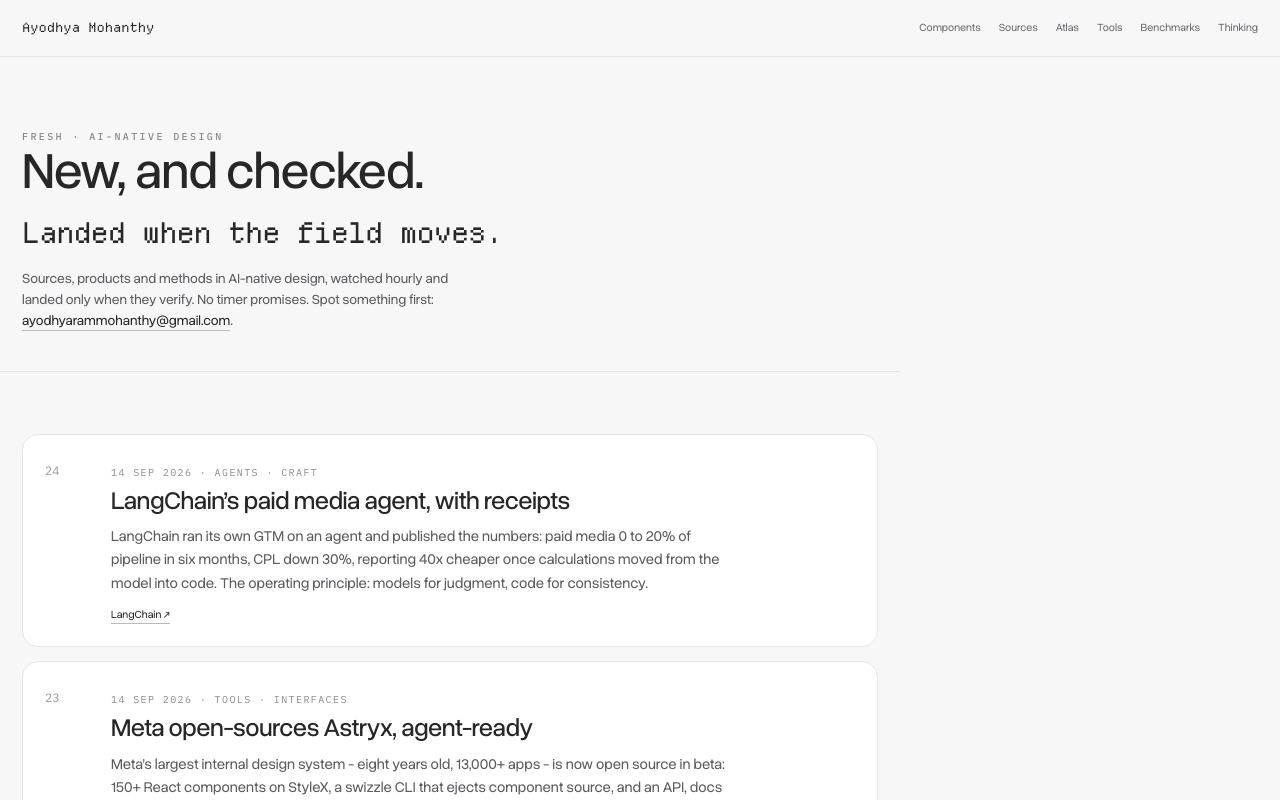
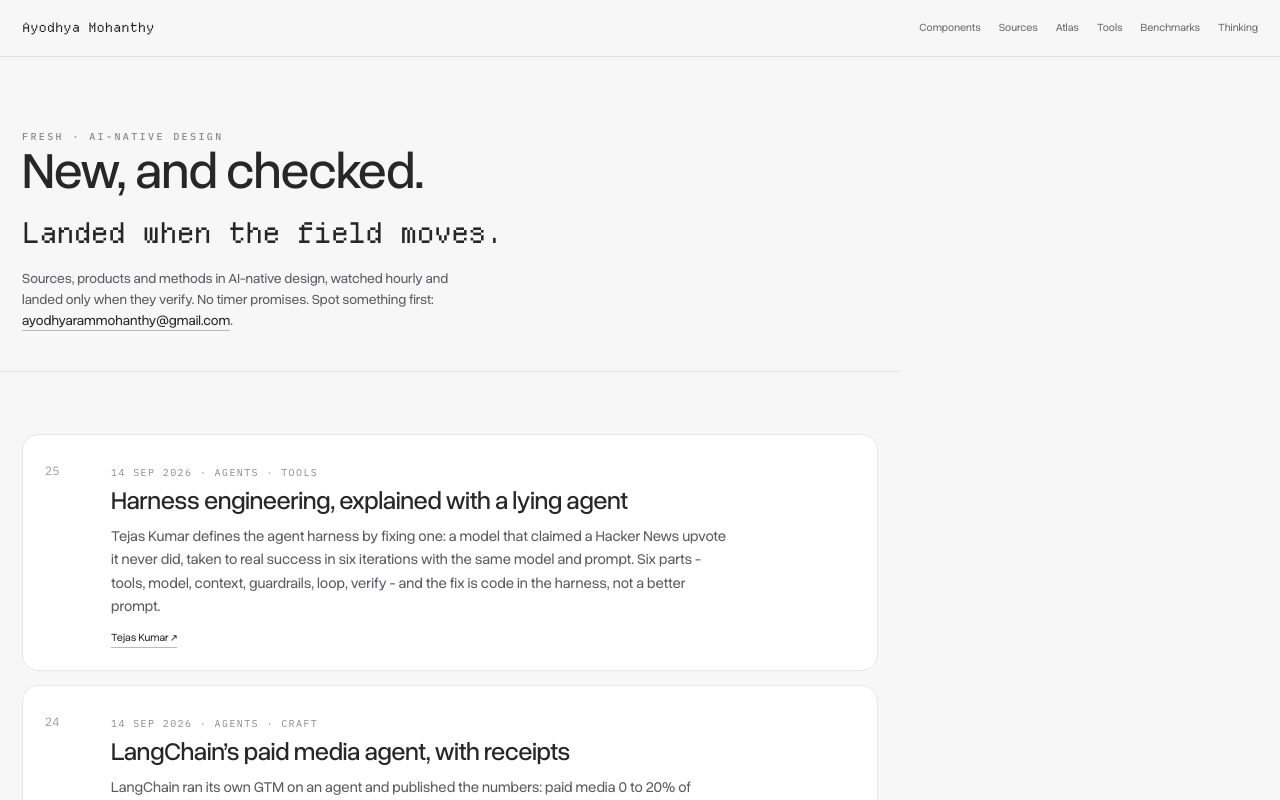
Before and after one commit to ayodhyamohanthy/ai-portfolio, a Next.js app: page /fresh in a window 1280 px wide. Shown: the top 800 px of the page. Built offline with nearby package versions, Linux system fonts and the light colour scheme.

Commit message:
FreshFind 25: Tejas Kumar on agent harnesses

```diff
--- a/app/freshData.ts
+++ b/app/freshData.ts
@@ -1,5 +1,6 @@
 export type FreshFind={date:string;title:string;body:string;source:{label:string;url:string};tags:string[]};
 export const freshFinds:FreshFind[]=[
+{date:'14 Sep 2026',title:'Harness engineering, explained with a lying agent',body:'Tejas Kumar defines the agent harness by fixing one: a model that claimed a Hacker News upvote it never did, taken to real success in six iterations with the same model and prompt. Six parts - tools, model, context, guardrails, loop, verify - and the fix is code in the harness, not a better prompt.',source:{label:'Tejas Kumar',url:'https://tej.as/blog/what-is-an-agent-harness'},tags:['Agents','Tools']},
 {date:'14 Sep 2026',title:'LangChain\u2019s paid media agent, with receipts',body:'LangChain ran its own GTM on an agent and published the numbers: paid media 0 to 20% of pipeline in six months, CPL down 30%, reporting 40x cheaper once calculations moved from the model into code. The operating principle: models for judgment, code for consistency.',source:{label:'LangChain',url:'https://www.langchain.com/blog/paid-media-agent'},tags:['Agents','Craft']},
 {date:'14 Sep 2026',title:'Meta open-sources Astryx, agent-ready',body:'Meta\u2019s largest internal design system - eight years old, 13,000+ apps - is now open source in beta: 150+ React components on StyleX, a swizzle CLI that ejects component source, and an API, docs and MCP tooling designed so a person and an AI assistant build the same way. MIT licensed.',source:{label:'InfoQ',url:'https://www.infoq.com/news/2026/09/meta-astryx-design-system/'},tags:['Tools','Interfaces']},
 {date:'14 Sep 2026',title:'assistant-ui elements go native',body:'assistant-ui\u2019s elements catalog was web-only; today it shipped its first React Native elements - thread, attachment, thread-list - on the same runtime and tokens as the web kit, with a native registry tree to install from. The chat UI kit now spans web and native without a rewrite.',source:{label:'GitHub',url:'https://github.com/assistant-ui/assistant-ui/pull/7347'},tags:['Tools','Interfaces']},
```
